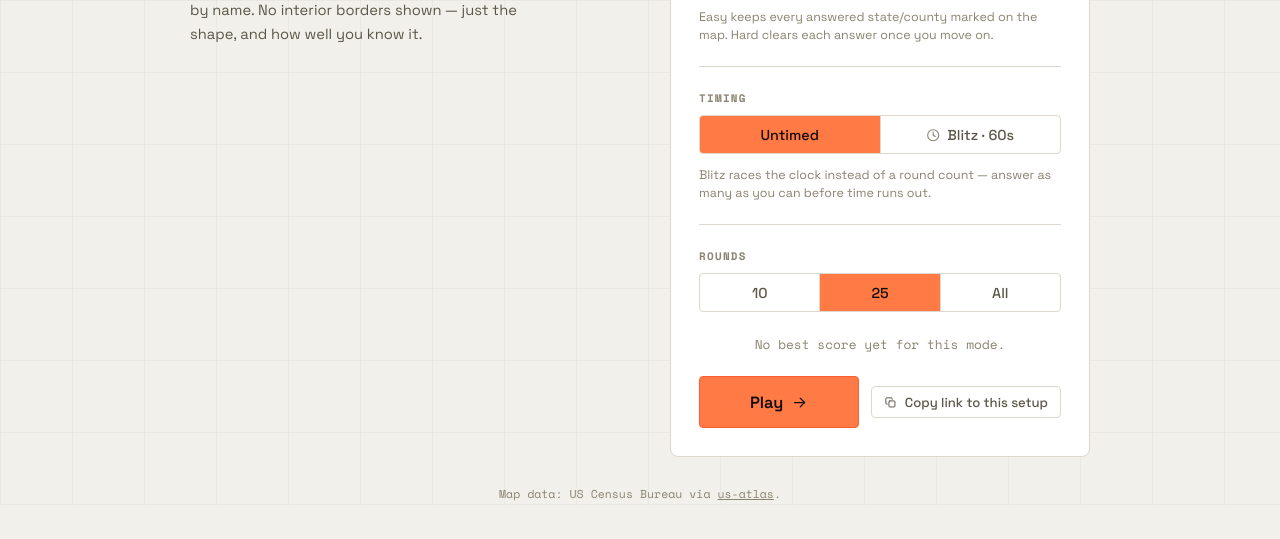
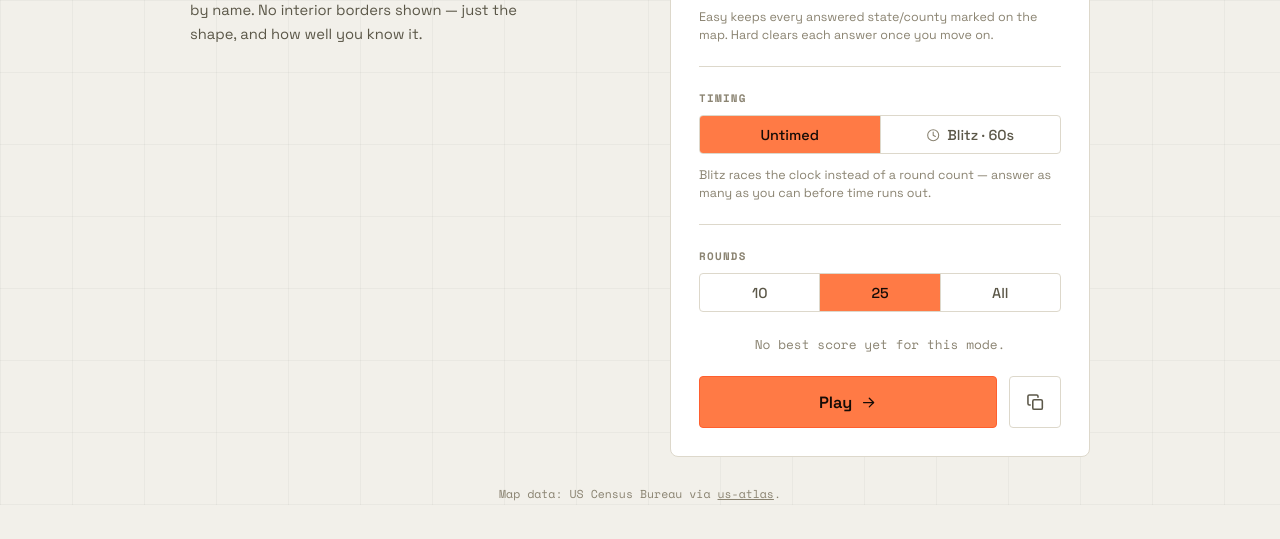
Before and after one commit to ar-puuk/borderline, a website with bundled scripts: page index.html in a window 1280 px wide. Shown: the part 295-834 px from the top of the page. Built offline with nearby package versions, Linux system fonts and the light colour scheme.

Commit message:
Make Copy-link an icon-only square button matching Play's height
Play was made to grow and fill the row, with Copy-link shrunk to an
icon button beside it. First attempt used aspect-ratio: 1/1 with
width: auto on a flex item under align-items: stretch - measured it
and Chromium doesn't resolve the width from the stretched cross size
that way (came out ~23px wide against a ~52px-tall Play button, not
square at all). Replaced with a ResizeObserver on the Play button that
sets the copy button's width to match its live measured height
exactly, with a static rem value as a CSS fallback before JS runs.

Copy confirmation is now an icon swap (checkmark/x-circle) plus an
aria-label update, since there's no visible text label to change
anymore.

Added a regression test asserting the two buttons' measured boxes
actually match, not just "look close" in a screenshot.

```diff
--- a/css/styles.css
+++ b/css/styles.css
@@ -1048,7 +1048,7 @@ body {
 .start-actions {
   display: flex;
   flex-wrap: wrap;
-  align-items: center;
+  align-items: stretch;
   gap: 0.75rem;
 }
 
@@ -1059,7 +1059,17 @@ body {
 
 .start-actions #btn-copy-setup {
   flex: none;
-  white-space: nowrap;
+  justify-content: center;
+  /* Static fallback square; main.js measures the Play button's actual
+     rendered height and overrides this with an exact px match (aspect-ratio
+     doesn't reliably resolve against a flex `stretch`-derived cross size). */
+  width: 3.25rem;
+  padding: 0;
+}
+
+.start-actions #btn-copy-setup .icon {
+  width: 1.3rem;
+  height: 1.3rem;
 }
 
 .end-actions .btn-primary,
--- a/index.html
+++ b/index.html
@@ -272,9 +272,8 @@
             <span id="btn-play-label">Play</span>
             <svg class="icon"><use href="#icon-arrow-right"></use></svg>
           </button>
-          <button type="button" id="btn-copy-setup" class="btn-ghost btn-sm">
-            <svg class="icon"><use href="#icon-copy"></use></svg>
-            <span id="btn-copy-setup-label">Copy link to this setup</span>
+          <button type="button" id="btn-copy-setup" class="btn-ghost" aria-label="Copy link to this setup">
+            <svg class="icon"><use id="btn-copy-setup-use" href="#icon-copy"></use></svg>
           </button>
         </div>
       </div>
--- a/js/main.js
+++ b/js/main.js
@@ -66,7 +66,7 @@ const els = {
   btnShare: document.getElementById("btn-share"),
   btnShareLabel: document.getElementById("btn-share-label"),
   btnCopySetup: document.getElementById("btn-copy-setup"),
-  btnCopySetupLabel: document.getElementById("btn-copy-setup-label"),
+  btnCopySetupUse: document.getElementById("btn-copy-setup-use"),
 };
 
 // Captured once, before any of our own history.replaceState calls (see
@@ -961,11 +961,23 @@ els.btnShare.addEventListener("click", async () => {
 
 els.btnCopySetup.addEventListener("click", async () => {
   const copied = await copyToClipboard(shareUrl());
-  els.btnCopySetupLabel.textContent = copied ? "Copied!" : "Couldn't copy";
+  els.btnCopySetupUse.setAttribute("href", copied ? "#icon-check-circle" : "#icon-x-circle");
+  els.btnCopySetup.setAttribute("aria-label", copied ? "Copied!" : "Couldn't copy");
   setTimeout(() => {
-    els.btnCopySetupLabel.textContent = "Copy link to this setup";
+    els.btnCopySetupUse.setAttribute("href", "#icon-copy");
+    els.btnCopySetup.setAttribute("aria-label", "Copy link to this setup");
   }, 2000);
 });
+
+// CSS `aspect-ratio` doesn't reliably resolve against a flex `stretch`-
+// derived cross size, so the square copy-setup button can't just mirror
+// Play's height in pure CSS - measure it directly instead. Re-runs whenever
+// Play's own box changes (font load, zoom, viewport width) so it can never
+// drift out of sync.
+new ResizeObserver(() => {
+  const h = els.btnPlay.getBoundingClientRect().height;
+  if (h > 0) els.btnCopySetup.style.width = `${h}px`;
+}).observe(els.btnPlay);
 
 window.addEventListener("resize", () => {
   if (!els.screenGame.hidden && state.renderer) state.renderer.resize();
--- a/sw.js
+++ b/sw.js
@@ -1,4 +1,4 @@
-const CACHE_NAME = "borderline-v6";
+const CACHE_NAME = "borderline-v7";
 
 const APP_SHELL = [
   "./",
```
Also changed, not shown: tests/url-setup.test.js (+23 -2 lines).
